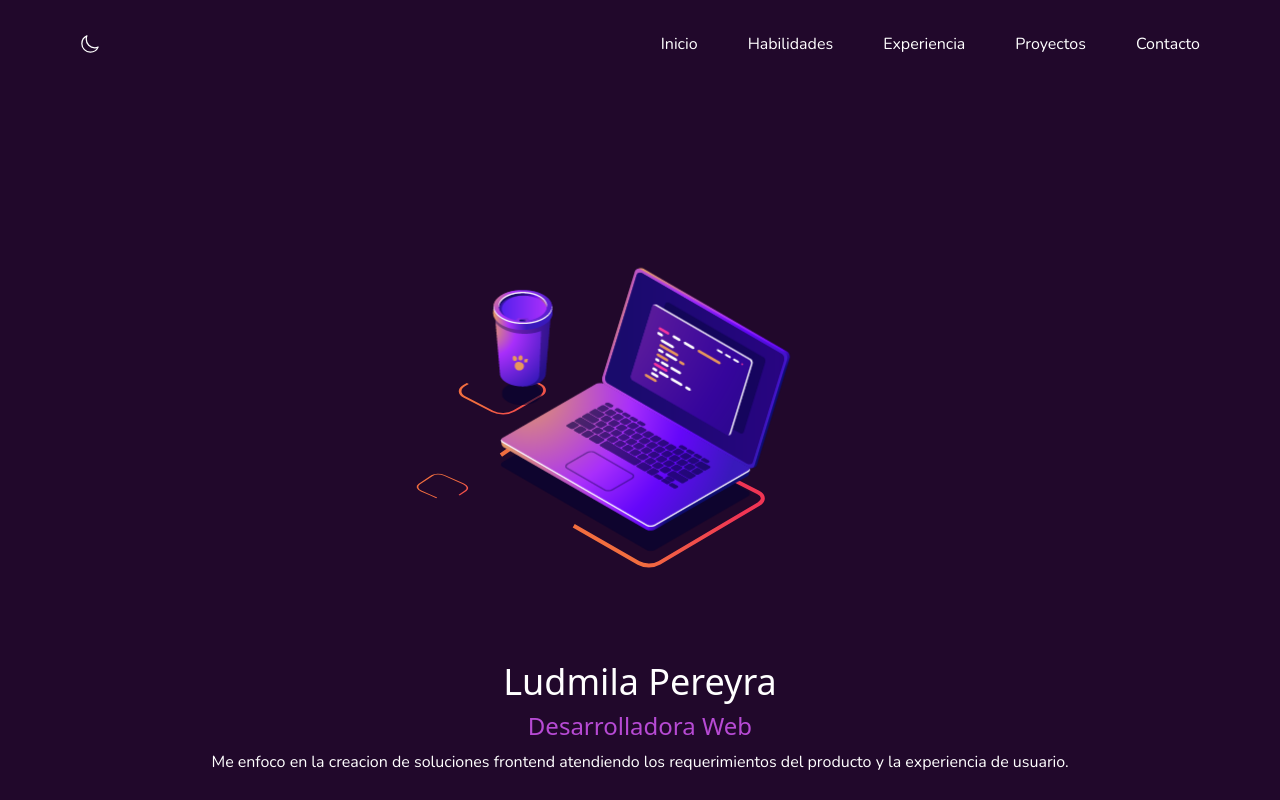
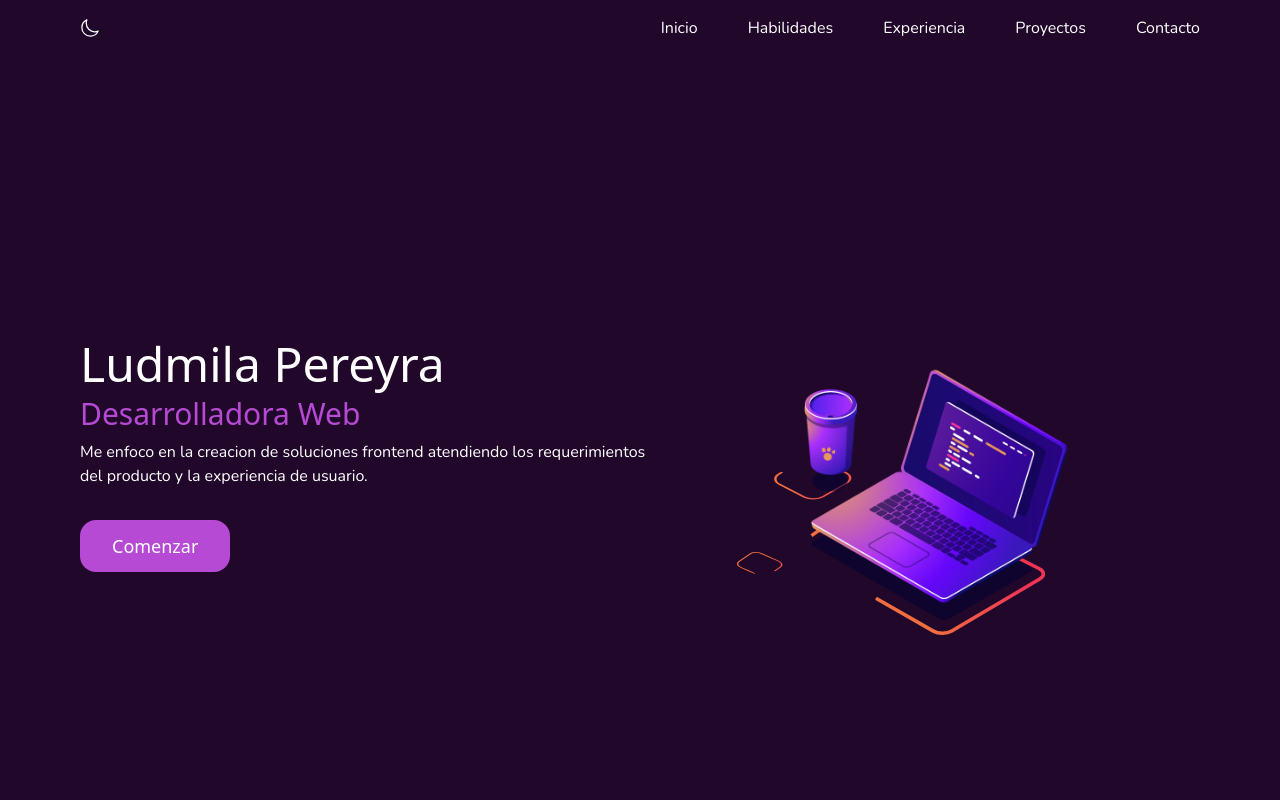
Before and after one commit to LudmiAbril/Portfolio, a Next.js app: page / in a window 1280 px wide. Shown: the top 800 px of the page. Built offline with nearby package versions, Linux system fonts and the light colour scheme; some icons are missing.

Commit message:
hero web section

```diff
--- a/src/app/page.tsx
+++ b/src/app/page.tsx
@@ -11,7 +11,7 @@ export default function Home() {
   return (
     <div className="w-full">
       <Navbar />
-      <main className="px-[28px]">
+      <main className="px-[28px] lg:px-[80px]">
         <HomeSection />
         <Skills />
         <Experience />
--- a/src/components/Footer.tsx
+++ b/src/components/Footer.tsx
@@ -7,7 +7,7 @@ import React from 'react'
 const Footer = () => {
   const scrollTo = useScrollToSection();
   return (
-    <div className='py-5 px-[28px] bg-footer-background text-footer-text text-center flex flex-col gap-5 lg:flex-row lg:justify-between lg:px-[80px]'><p>Ludmila Pereyra © {new Date().getFullYear()}</p>
+    <div className='py-5 px-[28px] bg-footer-background text-footer-text text-center flex flex-col gap-5 lg:flex-row lg:justify-between lg:px-[80px] lg:py-10'><p>Ludmila Pereyra © {new Date().getFullYear()}</p>
       <ul className='flex flex-wrap gap-4 justify-center lg:gap-[50px]'>
         {menuOptionsEs.map((item, index) => (<li onClick={() => scrollTo(item.id)} key={index} className='cursor-pointer hover:text-[var(--primary)] transition'>{item.label}</li>))}
       </ul>
--- a/src/components/HeroAnimation.tsx
+++ b/src/components/HeroAnimation.tsx
@@ -6,7 +6,7 @@ import animation from "../assets/programming-computer.json";
 
 const HeroAnimation = () => {
     return (
-       <Lottie animationData={animation} loop={true} />
+       <Lottie animationData={animation} loop={true} className="lg:h-[580px]"  />
     )
 }
 
--- a/src/components/HomeSection.tsx
+++ b/src/components/HomeSection.tsx
@@ -5,20 +5,22 @@ import Button from './ui/Button'
 import HeroAnimation from './HeroAnimation'
 import { motion } from 'framer-motion';
 import { containerVariants, textVariants } from '@/utils/animations';
+import { useScrollToSection } from '@/hooks/UseScrollToSection';
 
 const HomeSection = () => {
+  const scrollTo = useScrollToSection();
   return (
-    <div className='flex flex-col items-center min-h-screen' id='home'>
-      <div className='mb-1 mt-30'><HeroAnimation /></div>
+    <div className='flex flex-col items-center min-h-screen lg:flex-row lg:justify-between lg:items-center' id='home'>
+      <div className='mt-30 lg:order-1'><HeroAnimation /></div>
       <motion.div
         variants={containerVariants}
         initial="hidden"
         animate="visible"
-        className='text-center flex flex-col items-center'>
-        <motion.h1 className="font-noto-sans text-4xl font-medium mb-2" variants={textVariants}>Ludmila Pereyra</motion.h1>
-        <motion.h3 className='text-[var(--primary)] font-noto-sans text-2xl mb-2 textAnimation' variants={textVariants}>Desarrolladora Web</motion.h3>
-        <motion.p className='font-nunito mb-8' variants={textVariants}>Me enfoco en la creacion de soluciones frontend atendiendo los requerimientos del producto y la experiencia de usuario.</motion.p>
-        <motion.div variants={textVariants}><Button>Comenzar</Button></motion.div>
+        className='text-center flex flex-col items-center lg:items-start lg:max-w-[800px]'>
+        <motion.h1 className="font-noto-sans text-4xl font-medium mb-2 lg:text-5xl" variants={textVariants}>Ludmila Pereyra</motion.h1>
+        <motion.h3 className='text-[var(--primary)] font-noto-sans text-2xl mb-2 textAnimation lg:text-3xl' variants={textVariants}>Desarrolladora Web</motion.h3>
+        <motion.p className='font-nunito mb-8 lg:text-left' variants={textVariants}>Me enfoco en la creacion de soluciones frontend atendiendo los requerimientos del producto y la experiencia de usuario.</motion.p>
+        <motion.div variants={textVariants}><Button onClick={() => scrollTo("skills")}>Comenzar</Button></motion.div>
       </motion.div >
     </div >
   )
--- a/src/components/Navbar.tsx
+++ b/src/components/Navbar.tsx
@@ -48,7 +48,7 @@ const Navbar = () => {
                 </div>
                 <div>
                     <button className='lg:hidden' onClick={toggleMobileMenu}>{menuOpen ? <ClearIcon /> : <MenuIcon />}</button>
-                    <ul className='hidden flex gap-[50px] py-4 lg:flex'>
+                    <ul className='hidden flex gap-[50px] lg:flex'>
                         {menuOptionsEs.map((item, index) => (
                             <li key={index}
                                 className="group relative  transition transition-colors duration-[500ms] hover:text-[var(--primary)] cursor-pointer hover:scale-105"
--- a/src/components/ui/Button.tsx
+++ b/src/components/ui/Button.tsx
@@ -1,11 +1,28 @@
 "use client";
+
+import { motion } from "framer-motion";
 
 interface ButtonProps {
     children: React.ReactNode;
+    onClick?: () => void;
     className?: string;
 }
-const Button = ({ children, className }: ButtonProps) => {
-    return <div className={`${className} w-fit px-8 py-3 bg-[var(--primary)] rounded-[16px] font-noto-sans font-medium text-lg`}>{children}</div>;
+const Button = ({ children, className, onClick }: ButtonProps) => {
+    return <motion.button
+        whileHover={{
+            scale: 1.05,
+            backgroundColor: "#8e2aaaff",
+            color: "#ddddddff"
+        }}
+        whileTap={{
+            scale: 0.50,
+        }}
+        transition={{
+            type: "spring",
+            stiffness: 400,
+            damping: 10,
+        }}
+        className={`${className} w-fit px-8 py-3 bg-[var(--primary)] rounded-[16px] font-noto-sans font-medium text-lg cursor-pointer`} onClick={onClick}>{children}</motion.button>;
 };
 
 export default Button;
```
